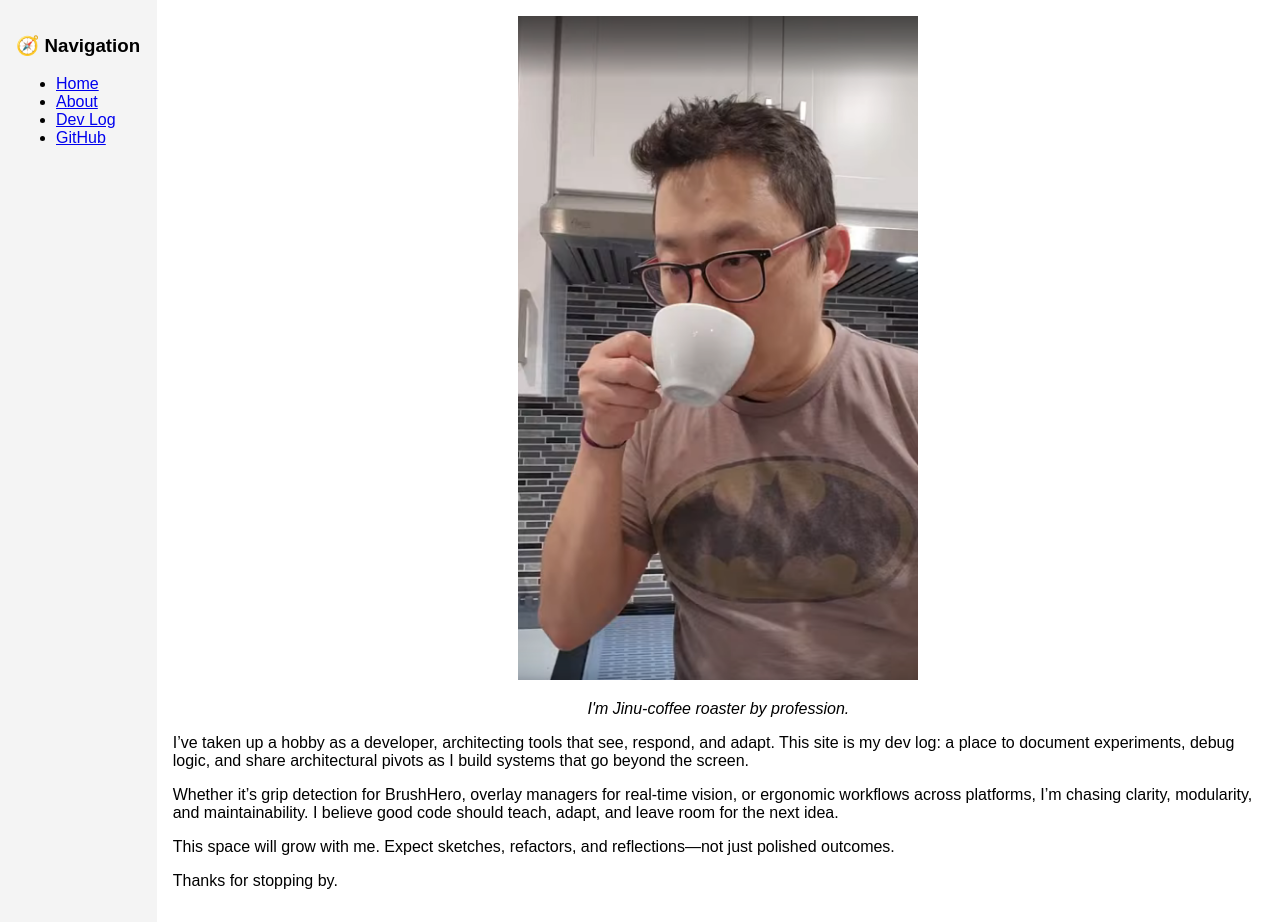
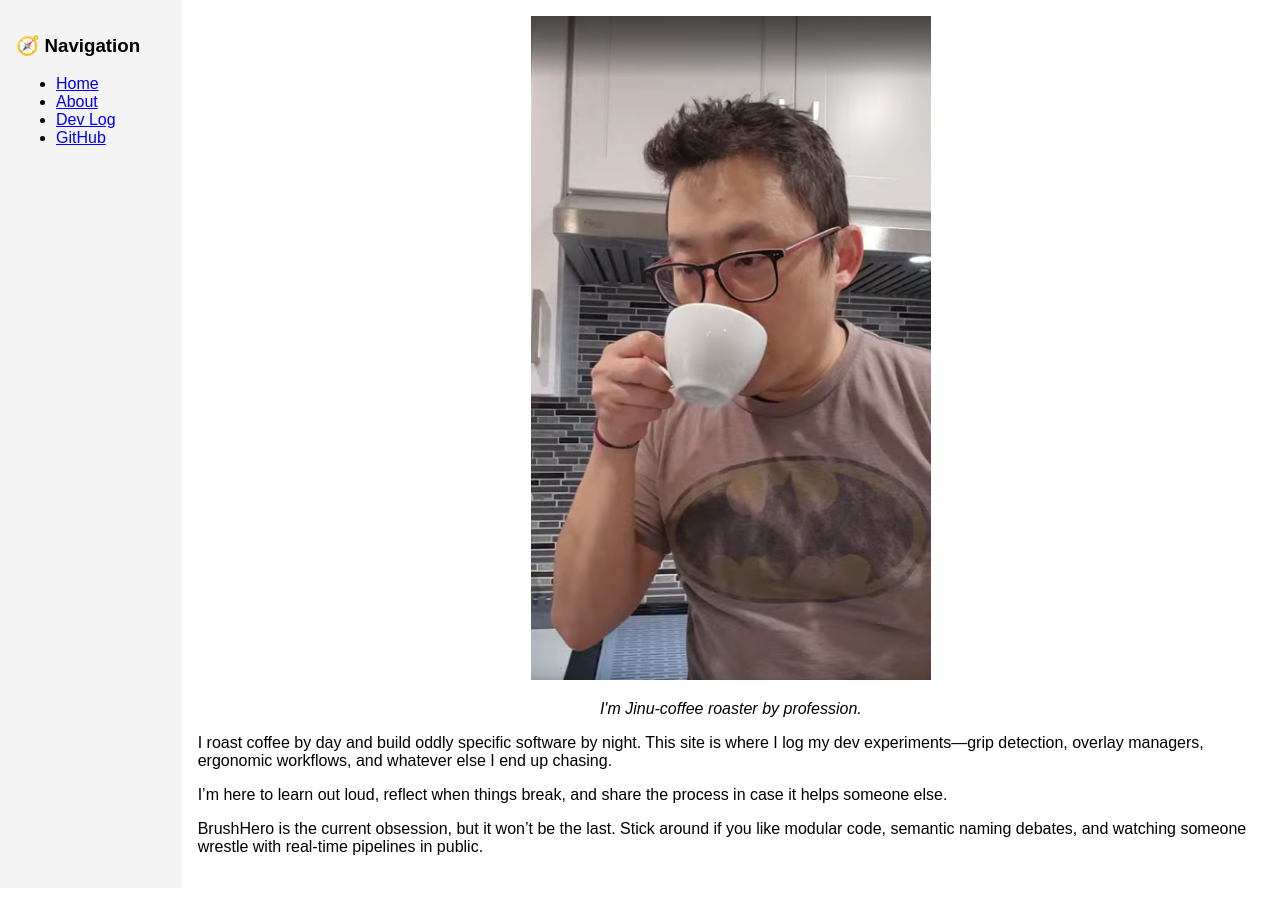
Before and after one commit to jinudotdev/jinudotdev.github.io, a Jekyll site: the page built from index.md, in a window 1280 px wide. Built offline with Jekyll 4.4.1, drawn with Linux system fonts in a browser that asks for light colours; after the commit the page ends 900 px from its top, so only the background shows below that.

Commit message:
Update index.md

```diff
--- a/index.md
+++ b/index.md
@@ -6,10 +6,9 @@
   <img src="/assets/images/intro_photo.png" alt="Intro Photo" width="400">
   <p><em>I'm Jinu-coffee roaster by profession. </em></p>
 </div>
-I've taken up a hobby as a developer, architecting tools that see, respond, and adapt. This site is my dev log: a place to document experiments, debug logic, and share architectural pivots as I build systems that go beyond the screen.
 
-Whether it's grip detection for BrushHero, overlay managers for real-time vision, or ergonomic workflows across platforms, I’m chasing clarity, modularity, and maintainability. I believe good code should teach, adapt, and leave room for the next idea.
+I roast coffee by day and build oddly specific software by night. This site is where I log my dev experiments—grip detection, overlay managers, ergonomic workflows, and whatever else I end up chasing.
 
-This space will grow with me. Expect sketches, refactors, and reflections—not just polished outcomes.
+I’m here to learn out loud, reflect when things break, and share the process in case it helps someone else.
 
-Thanks for stopping by.
+BrushHero is the current obsession, but it won’t be the last. Stick around if you like modular code, semantic naming debates, and watching someone wrestle with real-time pipelines in public.
```
